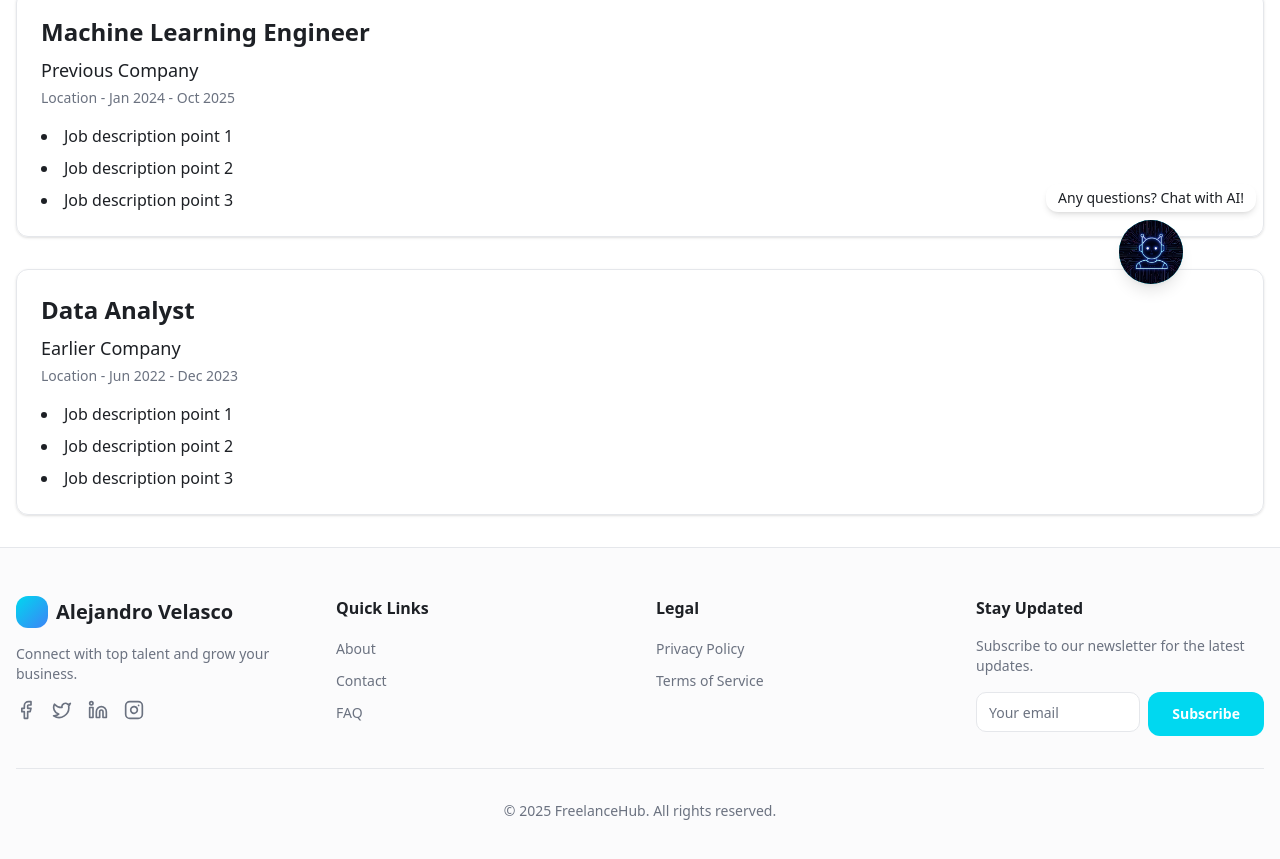
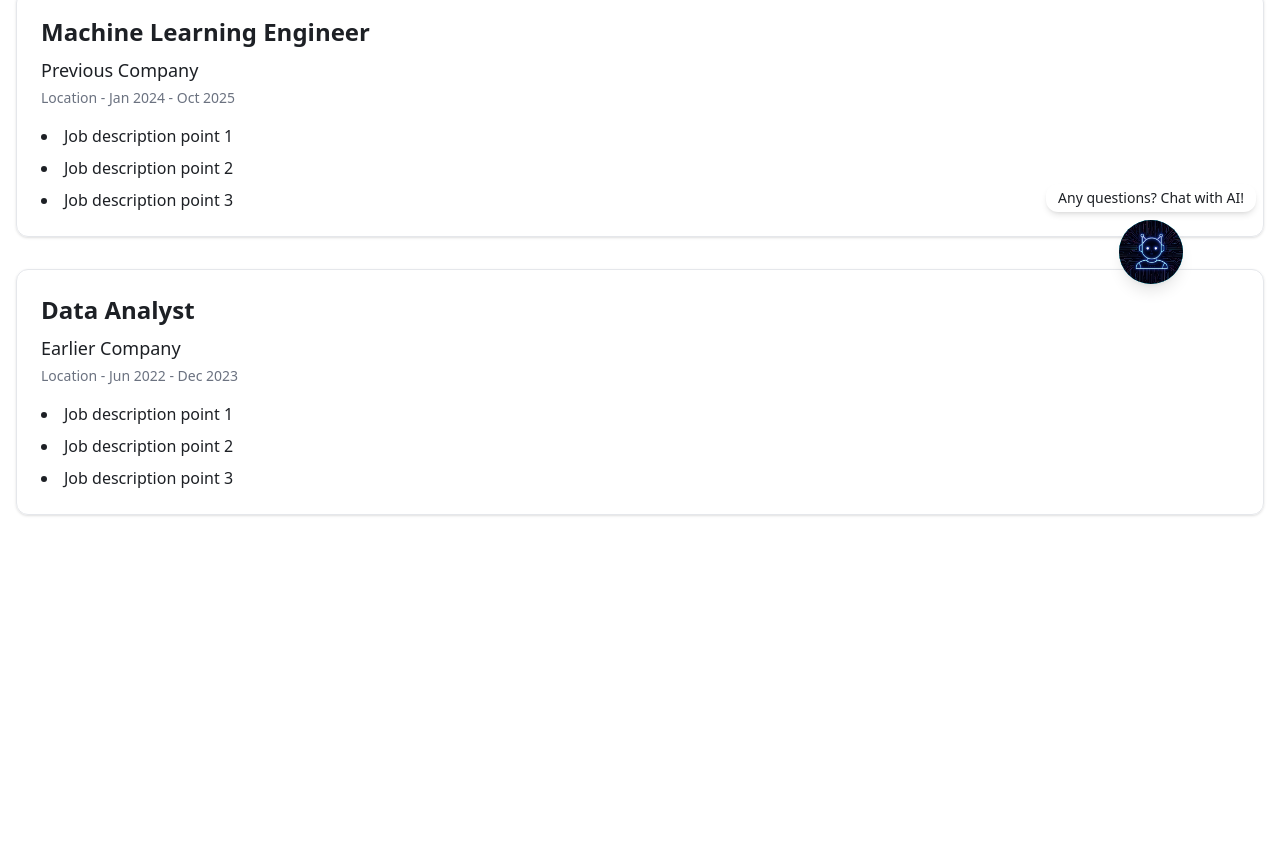
Before and after one commit to alexvvelasco/project-spark-61, a React (Vite) app: page /current-employment in a window 1280 px wide. Shown: the part 492-1351 px from the top of the page. After the commit the page ends 1039 px from the top, so only its background shows below. Built offline with nearby package versions, Linux system fonts and the light colour scheme; the HTML template or start-up script is replaced by a standard one.

Commit message:
Remove footer and projects from main page

```diff
--- a/src/pages/CurrentEmployment.tsx
+++ b/src/pages/CurrentEmployment.tsx
@@ -1,5 +1,4 @@
 import Header from "@/components/Header";
-import Footer from "@/components/Footer";
 import { Link } from "react-router-dom";
 import { ArrowLeft } from "lucide-react";
 
@@ -49,7 +48,6 @@ const CurrentEmployment = () => {
           </div>
         </div>
       </section>
-      <Footer />
     </>
   );
 };
--- a/src/pages/Index.tsx
+++ b/src/pages/Index.tsx
@@ -1,11 +1,9 @@
 import Profile from "@/components/Profile";
-import Projects from "@/components/Projects";
 import Chatbot from "@/components/Chatbot";
 
 const Index = () => (
   <>
     <Profile />
-    <Projects />
     <Chatbot />
   </>
 );
--- a/src/pages/PersonalProjects.tsx
+++ b/src/pages/PersonalProjects.tsx
@@ -1,6 +1,5 @@
 import { myProjects } from "../data/myProjects";
 import Header from "@/components/Header";
-import Footer from "@/components/Footer";
 import { Link } from "react-router-dom";
 import { ArrowLeft } from "lucide-react";
 
@@ -155,7 +154,6 @@ const PersonalProjects = () => {
           </div>
         </div>
       </section>
-      <Footer />
     </>
   );
 };
--- a/src/pages/ProjectsForClients.tsx
+++ b/src/pages/ProjectsForClients.tsx
@@ -1,6 +1,5 @@
 import { myProjects } from "../data/myProjects";
 import Header from "@/components/Header";
-import Footer from "@/components/Footer";
 import { Link } from "react-router-dom";
 import { ArrowLeft } from "lucide-react";
 
@@ -145,7 +144,6 @@ const ProjectsForClients = () => {
           </div>
         </div>
       </section>
-      <Footer />
     </>
   );
 };
```
